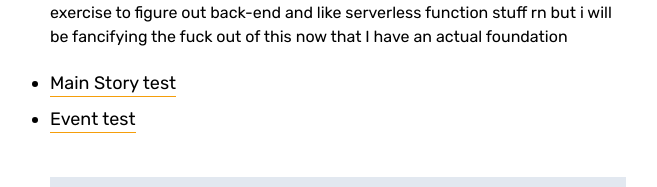
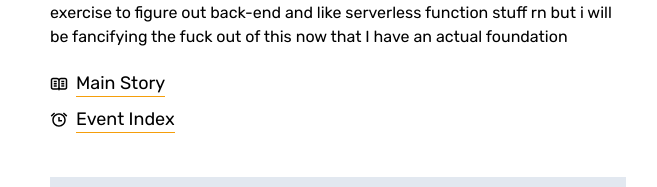
Before and after one commit to kisuchama/hlos, a Next.js app: page / in a window 1280 px wide. Shown: the part 363-550 px from the top of the page, without its empty margins (302-959 px from the left). Built offline with nearby package versions, Linux system fonts and the light colour scheme; no server answers; the database is empty.

Commit message:
exposed event index

```diff
--- a/components/layout.js
+++ b/components/layout.js
@@ -6,7 +6,7 @@ import { CgArrowLeft } from "react-icons/cg";
 const name = "キス.moe";
 export const siteTitle = "キス.moe";
 
-export default function Layout({ children, home }) {
+export default function Layout({ children, home, event }) {
   return (
     <div className="max-w-2xl lg:max-w-5xl py-4 mx-auto mt-12 mb-24">
       <Head>
@@ -60,7 +60,15 @@ export default function Layout({ children, home }) {
         )}
       </header>
       <main>{children}</main>
-      {!home && (
+      {event && (
+        <div className="mt-12 flex flex-row items-center justify-start">
+          <CgArrowLeft className="inline-block mr-2"/>
+          <Link href="/event">
+            <a className="link-underline">Back to event index</a>
+          </Link>
+        </div>
+      )}
+      {!home && !event && (
         <div className="mt-12 flex flex-row items-center justify-start">
           <CgArrowLeft className="inline-block mr-2"/>
           <Link href="/">
--- a/pages/event/[slug].js
+++ b/pages/event/[slug].js
@@ -71,7 +71,7 @@ export async function getStaticPaths() {
 
 export default function EventPage({ event }) {
     return (
-        <Layout>
+        <Layout event>
             <Head>
                 <title>{event.name}</title>
             </Head>
--- a/pages/event/index.js
+++ b/pages/event/index.js
@@ -1,5 +1,6 @@
 import prisma from '../../lib/prisma'
 import Event from '../../components/Event'
+import Head from 'next/head'
 import Layout from '../../components/layout'
 
 export async function getStaticProps() {
@@ -39,8 +40,11 @@ export async function getStaticProps() {
 export default function EventIndex({ allEventsData }) {
     return (
         <Layout>
+            <Head>
+                <title>Event Index</title>
+            </Head>
             <h1 className="text-3xl leading-relaxed font-semibold">Event Index</h1>
-            <ul className="list-disc leading-loose">
+            <ul className="list-disc list-inside leading-loose">
             {allEventsData.map((e, i) => (
                 <Event key={i} event={e} />
             ))}
--- a/pages/index.js
+++ b/pages/index.js
@@ -3,6 +3,7 @@ import Link from 'next/link';
 import Image from 'next/image';
 import Layout, { siteTitle } from '../components/layout';
 import prisma from '../lib/prisma';
+import { CgReadme, CgAlarm } from 'react-icons/cg';
 
 export async function getStaticProps() {
   const cameosCounted = await prisma.hero.findMany({
@@ -33,9 +34,15 @@ export default function Home({ cameosCounted }) {
       </Head>
       <section className='mt-20 mb-10 max-w-xl mx-auto'>
         <p>mediocre proof of concept for a mobage story database/directory. mostly an exercise to figure out back-end and like serverless function stuff rn but i will be fancifying the fuck out of this now that I have an actual foundation</p>
-        <ul className='list-disc my-4 text-lg leading-loose'>
-          <li><Link href="/story"><a className='link-underline leading-normal'>Main Story test</a></Link></li>
-          <li><Link href="/event/sweet-spell"><a className='link-underline leading-normal'>Event test</a></Link></li>
+        <ul className='my-4 leading-loose text-lg'>
+          <li>
+            <CgReadme className="inline-block mr-2"/>
+            <Link href="/story"><a className='link-underline leading-normal'>Main Story</a></Link>
+          </li>
+          <li>
+            <CgAlarm className="inline-block mr-2"/>
+            <Link href="/event"><a className='link-underline leading-normal'>Event Index</a></Link>
+          </li>
         </ul>
       </section>
       <section className='mb-20 max-w-xl mx-auto'>
--- a/tailwind.config.js
+++ b/tailwind.config.js
@@ -57,6 +57,8 @@ module.exports = {
   safelist: [
     'text-3xl',
     'text-slate-400',
+    'list-disc',
+    'list-inside',
     {
       pattern: /(bg|text|border)-(south|akira|will|brad|oscar|north|ren|gast|victor|marion|west|junior|faith|keith|dino|east|gray|billy|asch|jay|nova|lily|jack02|jacqueline|siams|shin|sirius)/
     },
```
